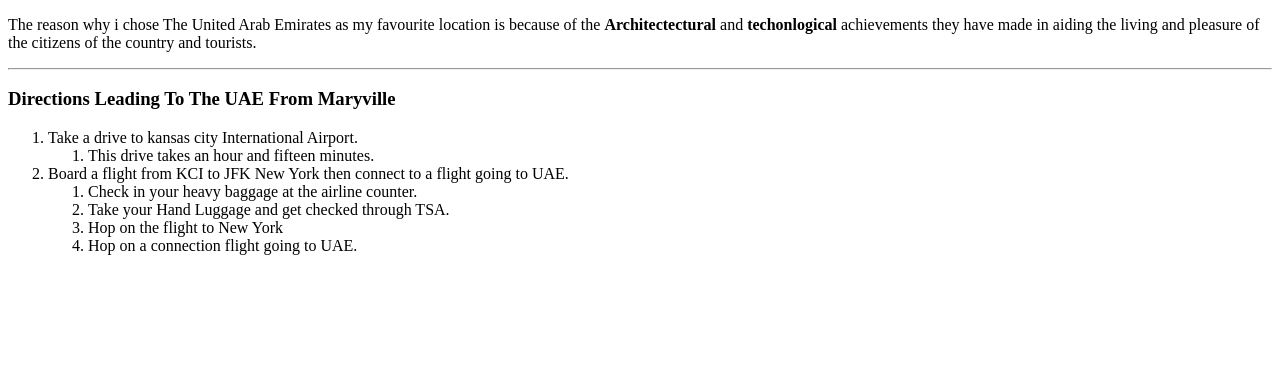
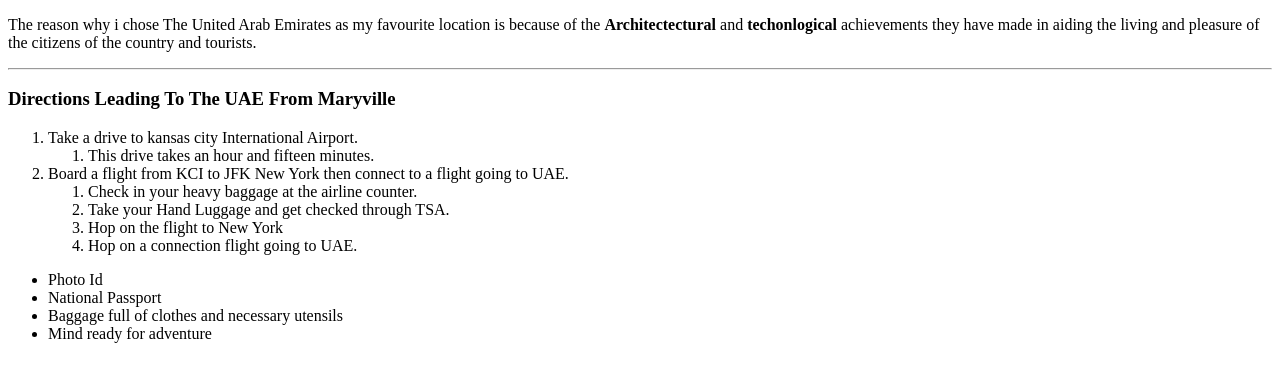
Before and after one commit to 44-563-WebApps-F21/webapps-f21-assignment-3-isaac0523, a plain HTML site: page index.html in a window 1280 px wide. Shown: the part 105-486 px from the top of the page. Drawn offline with Linux system fonts and the light colour scheme.

Commit message:
unordered lists

```diff
--- a/index.html
+++ b/index.html
@@ -30,5 +30,12 @@
             </li>
         </ol>
 
+        <ul>
+            <li>Photo Id</li>
+            <li>National Passport</li>
+            <li>Baggage full of clothes and necessary utensils</li>
+            <li>Mind ready for adventure</li>
+        </ul>
+
     </body>
 </html>
```
